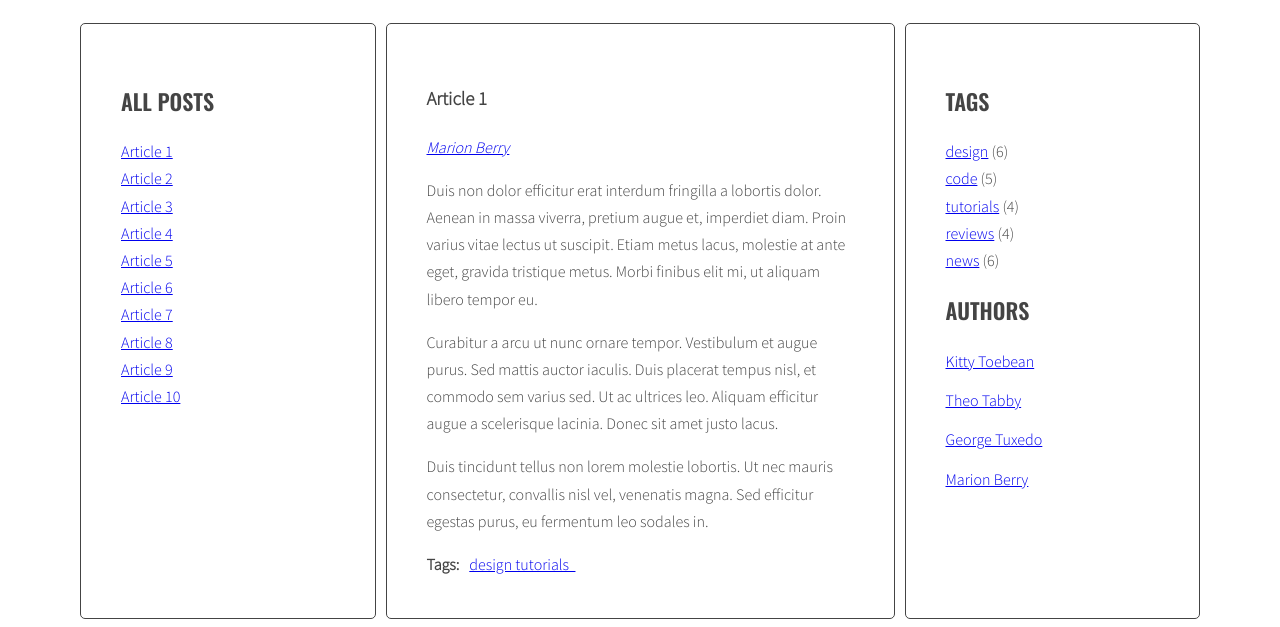
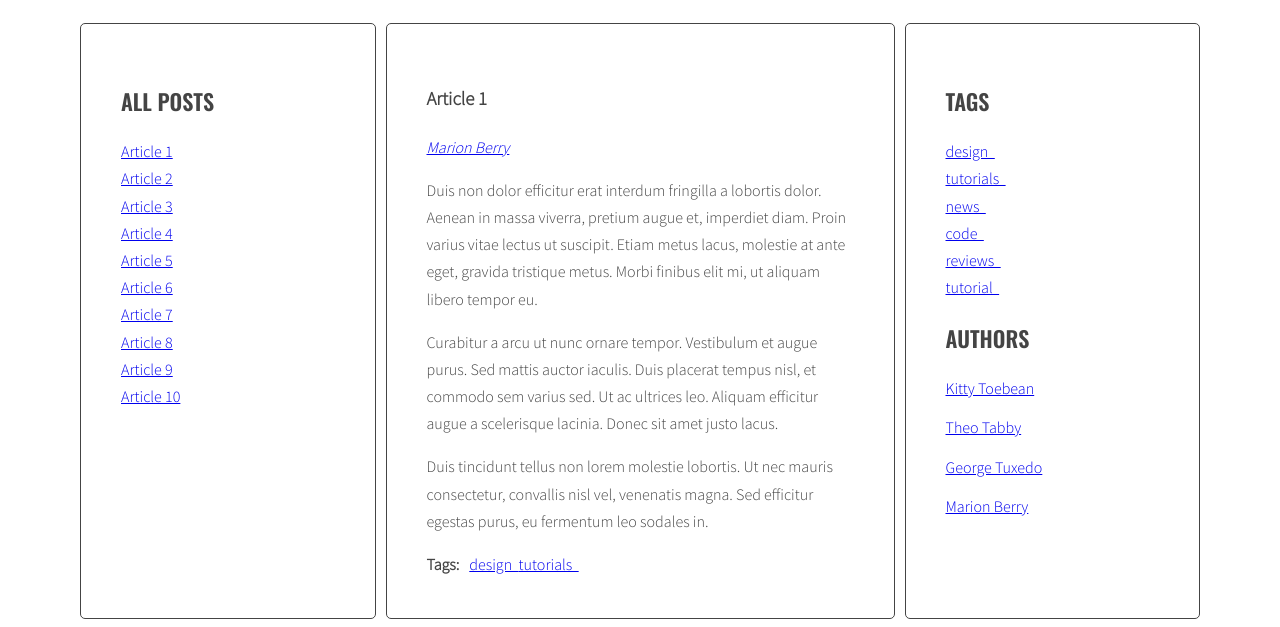
Before and after one commit to Deviatkina/Javascript-blog, a website: page index.html in a window 1280 px wide. Shown: the part 220-847 px from the top of the page. Drawn offline with nearby package versions, Linux system fonts and the light colour scheme.

Commit message:
Add changes to the function generateTags for generating list of tags in right column

```diff
--- a/index.html
+++ b/index.html
@@ -232,11 +232,6 @@
         <aside class="sidebar">
           <h2 class="section-title">Tags</h2>
           <ul class="list tags">
-            <li><a href="#">design</a> <span>(6)</span></li>
-            <li><a href="#">code</a> <span>(5)</span></li>
-            <li><a href="#">tutorials</a> <span>(4)</span></li>
-            <li><a href="#">reviews</a> <span>(4)</span></li>
-            <li><a href="#">news</a> <span>(6)</span></li>
           </ul>
           <h2 class="section-title">Authors</h2>
           <ul class="list authors">
--- a/js/script.js
+++ b/js/script.js
@@ -83,8 +83,10 @@ for (let link of links) {
     link.addEventListener('click', titleClickHandler);
 }
 
-/*3. Dodajemy tagi do artykułu*/
+/*3. Dodajemy tagi do artykułu + 9. Generowanie tagów do chmury [NEW]*/
 function generateTags() {
+    /* [NEW for right column] create a new variable allTags with an empty array */
+    let allTags = [];
     /* find all articles */
     const articles = document.querySelectorAll(optArticleSelector);
     console.log(articles);
@@ -100,21 +102,31 @@ function generateTags() {
         const articleTags = article.getAttribute('data-tags');
         console.log(articleTags);
         /* split tags into array */
-        const articleTagsArray = articleTags.split(' , ');
+        const articleTagsArray = articleTags.split(' ');
         console.log(articleTagsArray);
         /* START LOOP: for each tag */
         for (let tag of articleTagsArray) {
             /* generate HTML of the link */
-            let tagHTML = '<li><a href="#tag-' + tag + '"><span>' + tag + '&nbsp;' + '&nbsp;' + '</span></a></li>';
-            console.log(tagHTML);
+            let linkHTML = '<li><a href="#tag-' + tag + '"><span>' + tag + '&nbsp;' + '&nbsp;' + '</span></a></li>';
+            console.log(linkHTML);
             /* add generated code to html variable */
-            html += tagHTML;
+            html += linkHTML;
+            /* [NEW] check if this link is NOT already in allTags */
+            if(allTags.indexOf(linkHTML) == -1){
+                /* [NEW] add generated code to allTags array */
+                allTags.push(linkHTML);
+            }
             /* END LOOP: for each tag */
         }
         /* insert HTML of all the links into the tags wrapper */
         tagsList.innerHTML = html;
+    /* END LOOP: for every article: */
     }
-    /* END LOOP: for every article: */
+    /* [NEW] find list of tags in right column */
+    const tagList = document.querySelector(optTagsListSelector);
+
+    /* [NEW] add html from allTags to tagList */
+    tagList.innerHTML = allTags.join(' ');
 }
 generateTags();
 
@@ -161,7 +173,7 @@ function addClickListenersToTags() {
 }
 addClickListenersToTags();
 
-/*6 Zadanie: Dodanie autora */
+/*6. Zadanie: Dodanie autora */
 function generateAuthors() {
     /*find all articles*/
     const articles = document.querySelectorAll(optArticleSelector);
@@ -189,7 +201,7 @@ function generateAuthors() {
 }
 generateAuthors();
 
-/*7 Wyświetlenie autora po kliknięciu w link*/
+/*7. Wyświetlenie autora po kliknięciu w link*/
 
 function authorClickHandler(event) {
     /* prevent default action for this event */
@@ -222,7 +234,7 @@ function authorClickHandler(event) {
 }
 
 
-/*8 Dodanie linków do autorów*/
+/*8. Dodanie linków do autorów*/
 function addClickListenersToAuthors() {
     /* find all links to authors */
     const authorLinks = document.querySelectorAll('a[href^="#author-"]');
```
